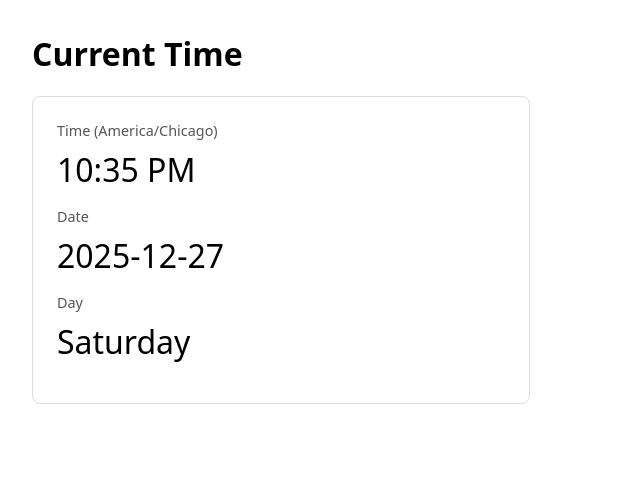
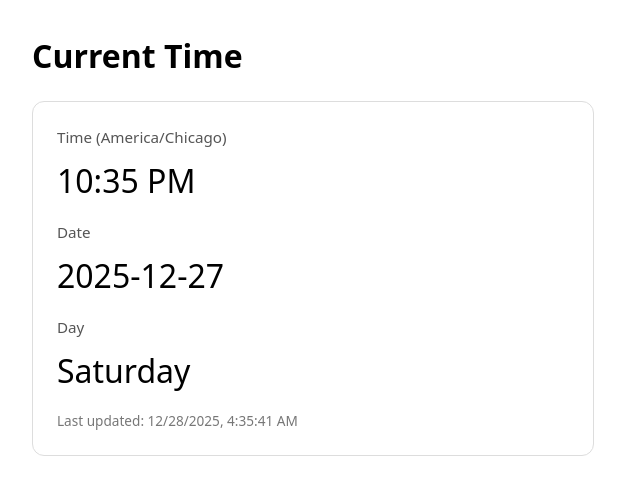
Before and after one commit to larryzheng7/cf-timepage, a plain HTML site: page index.html in a window 1280 px wide. Shown: the whole page, without its empty margins (0-640 px from the left). Drawn offline with Linux system fonts and the light colour scheme.

Commit message:
Update index.html

```diff
--- a/index.html
+++ b/index.html
@@ -3,17 +3,29 @@
 <html lang="en">
 <head>
   <meta charset="utf-8" />
-  <title>cf-timepage2</title>
+  <title>cf-timepage</title>
   <meta name="viewport" content="width=device-width,initial-scale=1" />
   <style>
-    body { font-family: system-ui, -apple-system, Segoe UI, Roboto, Helvetica, Arial, sans-serif; margin: 2rem; }
-    .card { max-width: 28rem; border: 1px solid #ddd; border-radius: 0.5rem; padding: 1.5rem; }
-    .label { color: #555; font-size: 0.9rem; }
+    :root { color-scheme: light dark; }
+    body {
+      font-family: system-ui, -apple-system, Segoe UI, Roboto, Helvetica, Arial, sans-serif;
+      margin: 2rem;
+      line-height: 1.5;
+    }
+    .card {
+      max-width: 32rem;
+      border: 1px solid #ddd;
+      border-radius: 0.75rem;
+      padding: 1.5rem;
+    }
+    .label { color: #555; font-size: 0.95rem; }
     .value { font-size: 2rem; margin: 0.5rem 0 1rem; }
+    .small { font-size: 0.85rem; color: #777; }
   </style>
 </head>
 <body>
   <h1>Current Time</h1>
+
   <div class="card">
     <div class="label">Time (America/Chicago)</div>
     <div id="time" class="value">—</div>
@@ -23,18 +35,62 @@
 
     <div class="label">Day</div>
     <div id="day" class="value">—</div>
+
+    <div class="small" id="updated">Last updated: —</div>
   </div>
 
   <script>
-    const tz = "America/Chicago";
-    const now = new Date();
-    document.getElementById("time").textContent =
-      new Intl.DateTimeFormat("en-US", { timeZone: tz, hour: "numeric", minute: "2-digit", hour12: true }).format(now);
-    const parts = new Intl.DateTimeFormat("en-CA", { timeZone: tz, year: "numeric", month: "2-digit", day: "2-digit" }).formatToParts(now);
-    const y = parts.find(p => p.type === "year").value, m = parts.find(p => p.type === "month").value, d = parts.find(p => p.type === "day").value;
-    document.getElementById("date").textContent = `${y}-${m}-${d}`;
-    document.getElementById("day").textContent =
-      new Intl.DateTimeFormat("en-US", { timeZone: tz, weekday: "long" }).format(now);
+    const TZ_NAME = 'America/Chicago';
+
+    function formatTime(nowUTC = new Date()) {
+      // Example: "9:07" (12-hour, minute 2-digit)
+      return new Intl.DateTimeFormat('en-US', {
+        timeZone: TZ_NAME,
+        hour: 'numeric',
+        minute: '2-digit',
+        hour12: true,
+      }).format(nowUTC);
+    }
+
+    function formatDate(nowUTC = new Date()) {
+      // YYYY-MM-DD using en-CA parts for zero-padded month/day
+      const parts = new Intl.DateTimeFormat('en-CA', {
+        timeZone: TZ_NAME,
+        year: 'numeric',
+        month: '2-digit',
+        day: '2-digit',
+      }).formatToParts(nowUTC);
+      const y = parts.find(p => p.type === 'year')?.value ?? '0000';
+      const m = parts.find(p => p.type === 'month')?.value ?? '01';
+      const d = parts.find(p => p.type === 'day')?.value ?? '01';
+      return `${y}-${m}-${d}`;
+    }
+
+    function formatWeekday(nowUTC = new Date()) {
+      // "Monday", "Tuesday", ...
+      return new Intl.DateTimeFormat('en-US', {
+        timeZone: TZ_NAME,
+        weekday: 'long',
+      }).format(nowUTC);
+    }
+
+    function update() {
+      const now = new Date();
+      document.getElementById('time').textContent = formatTime(now);
+      document.getElementById('date').textContent = formatDate(now);
+      document.getElementById('day').textContent  = formatWeekday(now);
+      document.getElementById('updated').textContent =
+        `Last updated: ${now.toLocaleString('en-US', { hour12: true })}`;
+    }
+
+    // Initial render + refresh every minute
+    update();
+    setInterval(update, 60_000);
+
+    // Ensure accurate refresh when tab becomes visible again
+    document.addEventListener('visibilitychange', () => {
+      if (!document.hidden) update();
+    });
   </script>
 </body>
 </html>
```
